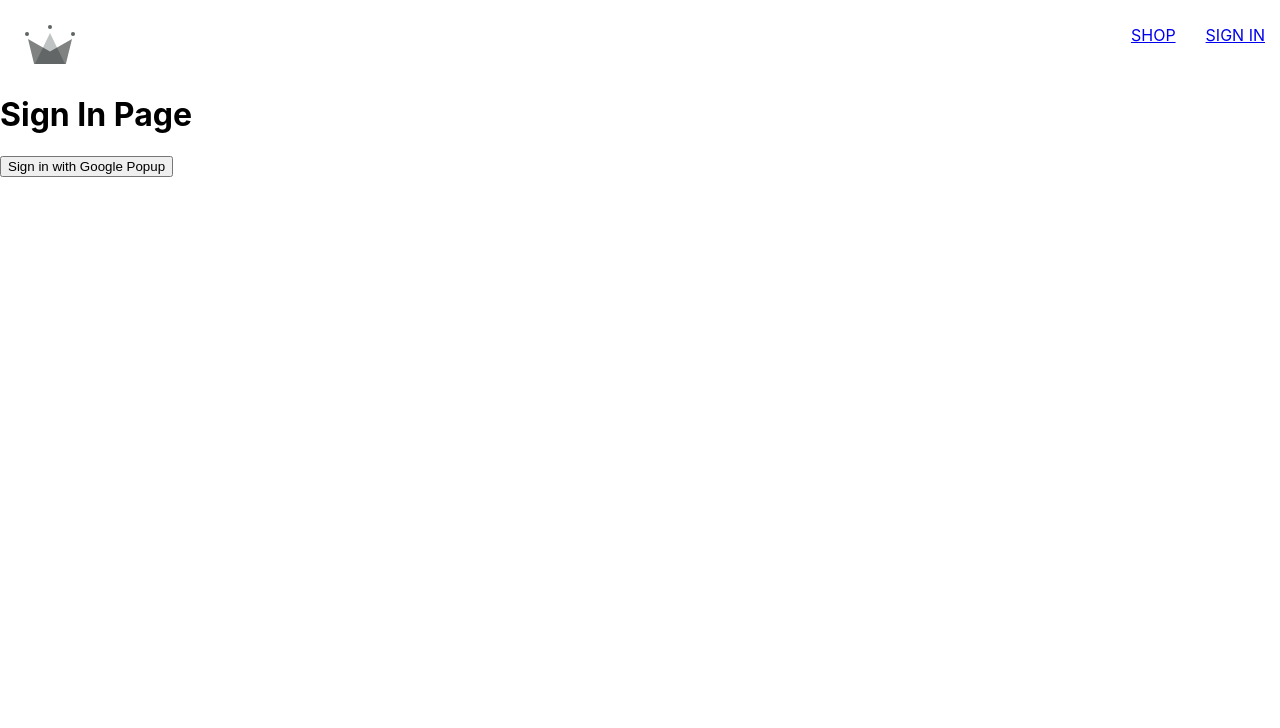
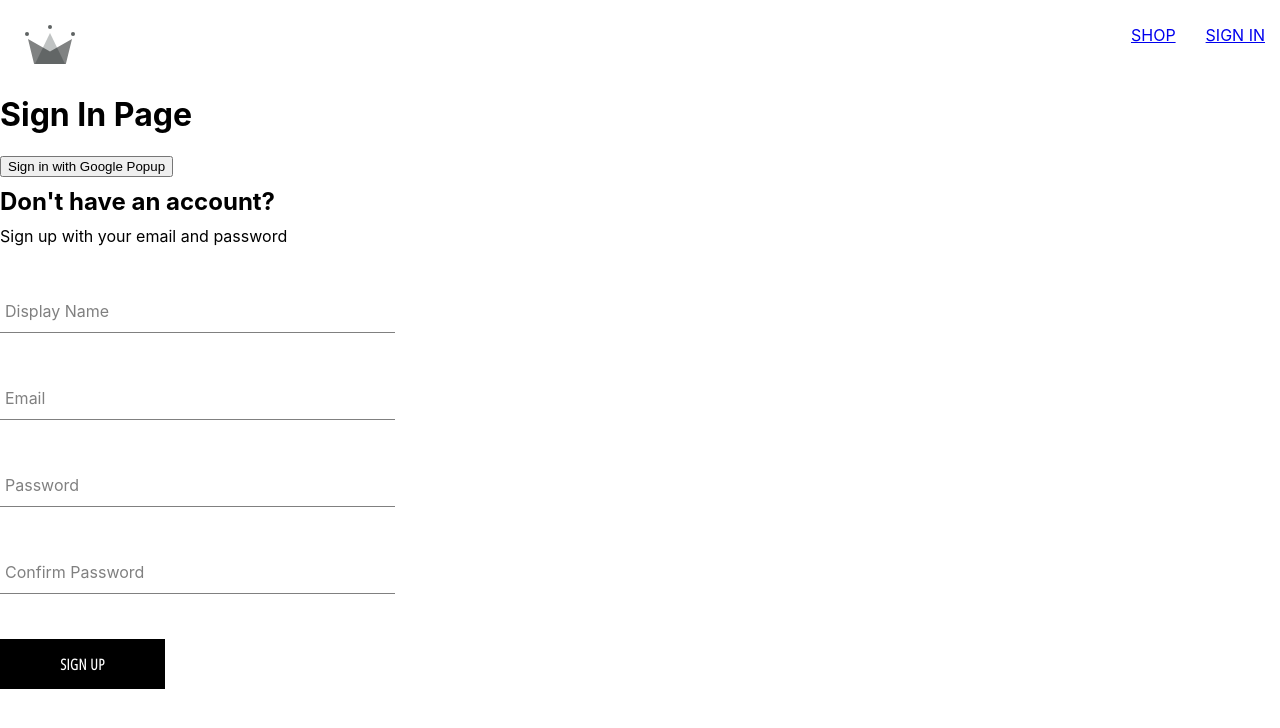
Before and after one commit to AbhishekAdvani/scorpio-clothing, a React (Create React App) app: page /sign-in in a window 1280 px wide. Shown: the top 728 px of the page. Built offline with nearby package versions, Linux system fonts and the light colour scheme.

Commit message:
commiting the changes

```diff
--- /dev/null
+++ b/src/components/button/button.component.jsx
@@ -0,0 +1,19 @@
+import "./button.styles.scss";
+
+const BUTTON_TYPE_CLASSES = {
+  google: "google-sign-in",
+  inverted: "inverted",
+};
+
+const Button = ({ children, buttonType, ...otherProps }) => {
+  return (
+    <button
+      className={`button-container ${BUTTON_TYPE_CLASSES[buttonType]}`}
+      {...otherProps}
+    >
+      {children}
+    </button>
+  );
+};
+
+export default Button;
--- /dev/null
+++ b/src/components/button/button.styles.scss
@@ -0,0 +1,46 @@
+.button-container {
+    min-width: 165px;
+    width: auto;
+    height: 50px;
+    letter-spacing: 0.5px;
+    line-height: 50px;
+    padding: 0 35px 0 35px;
+    font-size: 15px;
+    background-color: black;
+    color: white;
+    text-transform: uppercase;
+    font-family: 'Open Sans Condensed';
+    font-weight: bolder;
+    border: none;
+    cursor: pointer;
+    display: flex;
+    justify-content: center;
+
+    &:hover {
+      background-color: white;
+      color: black;
+      border: 1px solid black;
+    }
+
+    &.google-sign-in {
+      background-color: #4285f4;
+      color: white;
+
+      &:hover {
+        background-color: #357ae8;
+        border: none;
+      }
+    }
+
+    &.inverted {
+      background-color: white;
+      color: black;
+      border: 1px solid black;
+
+      &:hover {
+        background-color: black;
+        color: white;
+        border: none;
+      }
+    }
+  }
--- /dev/null
+++ b/src/components/form-input/form-input.component.jsx
@@ -0,0 +1,20 @@
+import "./form-input.styles.scss";
+
+const FormInput = ({ label, ...otherProps }) => {
+  return (
+    <div className="group">
+      <input className="form-input" {...otherProps} />
+      {label && (
+        <label
+          className={`${
+            otherProps.value.length ? "shrink" : ""
+          } form-input-label`}
+        >
+          {label}
+        </label>
+      )}
+    </div>
+  );
+};
+
+export default FormInput;
--- /dev/null
+++ b/src/components/form-input/form-input.styles.scss
@@ -0,0 +1,54 @@
+$sub-color: grey;
+$main-color: black;
+
+@mixin shrinkLabel {
+  top: -14px;
+  font-size: 12px;
+  color: $main-color;
+}
+
+.group {
+  position: relative;
+  margin: 45px 0;
+
+  .form-input {
+    background: none;
+    background-color: white;
+    color: $sub-color;
+    font-size: 18px;
+    padding: 10px 10px 10px 5px;
+    display: block;
+    width: 100%;
+    border: none;
+    border-radius: 0;
+    border-bottom: 1px solid $sub-color;
+    margin: 25px 0;
+
+    &:focus {
+      outline: none;
+    }
+
+    &:focus ~ .form-input-label {
+      @include shrinkLabel();
+    }
+  }
+
+  input[type='password'] {
+    letter-spacing: 0.3em;
+  }
+
+  .form-input-label {
+    color: $sub-color;
+    font-size: 16px;
+    font-weight: normal;
+    position: absolute;
+    pointer-events: none;
+    left: 5px;
+    top: 10px;
+    transition: 300ms ease all;
+
+    &.shrink {
+      @include shrinkLabel();
+    }
+  }
+}
--- /dev/null
+++ b/src/components/sign-up-form/sign-up-form.component.jsx
@@ -0,0 +1,112 @@
+import { useState } from "react";
+
+import FormInput from "../form-input/form-input.component";
+import Button from "../button/button.component";
+
+import {
+  createAuthUserWithEmailAndPassword,
+  createUserDocumentFromAuth,
+} from "../../utils/firebase/firebase.utils";
+
+import "./sign-up-form.styles.scss";
+
+// <---------------Form fields: default 1-------------------->
+const defaultFormFields = {
+  displayName: "",
+  email: "",
+  password: "",
+  confirmPassword: "",
+};
+
+// <---------------Form fields: signup 2-------------------->
+const SignUpForm = () => {
+  // <---------------Form fields: signup 3 -------------------->
+  // <---------------Form fields: set state 3 -------------------->
+  const [formFields, setFormFields] = useState(defaultFormFields);
+
+  // <---------------Form fields: defining it 4 -------------------->
+  const { displayName, email, password, confirmPassword } = formFields;
+
+  // <---------------Form fields: reseting it 5 -------------------->
+  const resetFormFields = () => {
+    setFormFields(defaultFormFields);
+  };
+
+  // <---------------Form fields: handleSubmit 6 -------------------->
+  const handleSubmit = async (event) => {
+    event.preventDefault();
+
+    if (password !== confirmPassword) {
+      alert("passwords do not match");
+      return;
+    }
+
+    try {
+      const { user } = await createAuthUserWithEmailAndPassword(
+        email,
+        password
+      );
+
+      await createUserDocumentFromAuth(user, { displayName });
+      resetFormFields();
+    } catch (error) {
+      if (error.code === "auth/email-already-in-use") {
+        alert("Cannot create user, email already in use");
+      } else {
+        console.log("user creation encountered an error", error);
+      }
+    }
+  };
+
+  const handleChange = (event) => {
+    const { name, value } = event.target;
+    setFormFields({ ...formFields, [name]: value });
+  };
+
+  return (
+    <div className="sign-up-container">
+      <h2>Don't have an account?</h2>
+      <span>Sign up with your email and password</span>
+      <form onSubmit={handleSubmit}>
+        <FormInput
+          label="Display Name"
+          type="text"
+          required
+          onChange={handleChange}
+          name="displayName"
+          value={displayName}
+        />
+
+        <FormInput
+          label="Email"
+          type="email"
+          required
+          onChange={handleChange}
+          name="email"
+          value={email}
+        />
+
+        <FormInput
+          label="Password"
+          type="password"
+          required
+          onChange={handleChange}
+          name="password"
+          value={password}
+        />
+
+        <FormInput
+          label="Confirm Password"
+          type="password"
+          required
+          onChange={handleChange}
+          name="confirmPassword"
+          value={confirmPassword}
+        />
+        <Button type="submit">Sign Up</Button>
+      </form>
+    </div>
+  );
+};
+
+export default SignUpForm;
--- /dev/null
+++ b/src/components/sign-up-form/sign-up-form.styles.scss
@@ -0,0 +1,9 @@
+.sign-up-container {
+    display: flex;
+    flex-direction: column;
+    width: 380px;
+
+    h2 {
+      margin: 10px 0;
+    }
+  }
--- a/src/routes/sign-in/sign-in.component.jsx
+++ b/src/routes/sign-in/sign-in.component.jsx
@@ -1,22 +1,20 @@
 import {
   signInWithGooglePopup,
-  createUserProfileDocument,
+  createUserDocumentFromAuth,
 } from "../../utils/firebase/firebase.utils";
-
-import { createUserDocumentFromAuth } from "../../utils/firebase/firebase.utils";
+import SignUpForm from "../../components/sign-up-form/sign-up-form.component.jsx";
 
 const SignIn = () => {
   const logGoogleUser = async () => {
-    // const response = await signInWithGooglePopup();
     const { user } = await signInWithGooglePopup();
-    createUserDocumentFromAuth(user);
-    console.log("user", user);
+    const userDocRef = await createUserDocumentFromAuth(user);
   };
 
   return (
     <div>
       <h1>Sign In Page</h1>
       <button onClick={logGoogleUser}>Sign in with Google Popup</button>
+      <SignUpForm />
     </div>
   );
 };
--- a/src/utils/firebase/firebase.utils.jsx
+++ b/src/utils/firebase/firebase.utils.jsx
@@ -4,6 +4,7 @@
   signInWithRedirect,
   signInWithPopup,
   GoogleAuthProvider,
+  createUserWithEmailAndPassword,
 } from "firebase/auth";
 import { getFirestore, doc, getDoc, setDoc } from "firebase/firestore";
 
@@ -17,35 +18,28 @@
   appId: "1:265069396690:web:19ef50afce2f5c95dca30b",
 };
 
-const app = initializeApp(firebaseConfig);
+const firebaseApp = initializeApp(firebaseConfig);
+
 const provider = new GoogleAuthProvider();
 
 provider.setCustomParameters({
   prompt: "select_account",
 });
 
-export const createUserProfileDocument = async (userAuth, additionalData) => {
-  if (!userAuth) return;
-
-  console.log(userAuth);
-};
-
 export const auth = getAuth();
 export const signInWithGooglePopup = () => signInWithPopup(auth, provider);
 
 export const db = getFirestore();
+
 export const createUserDocumentFromAuth = async (userAuth) => {
   const userDocRef = doc(db, "users", userAuth.uid);
-  console.log(userDocRef);
+
   const userSnapshot = await getDoc(userDocRef);
-  console.log("userSnapshot", userSnapshot);
 
-  // if user data exsit return userDocRef
-  // If user data doesnt exist
-
-  if (userSnapshot.exists()) {
+  if (!userSnapshot.exists()) {
     const { displayName, email } = userAuth;
     const createdAt = new Date();
+
     try {
       await setDoc(userDocRef, {
         displayName,
@@ -53,8 +47,14 @@
         createdAt,
       });
     } catch (error) {
-      console.log("error", error.message);
+      console.log("error creating the user", error.message);
     }
   }
+
   return userDocRef;
 };
+
+export const createAuthUserWithEmailAndPassword = async (email, password) => {
+  if (!email || !password) return;
+  return await createUserWithEmailAndPassword(auth, email, password);
+};
```
